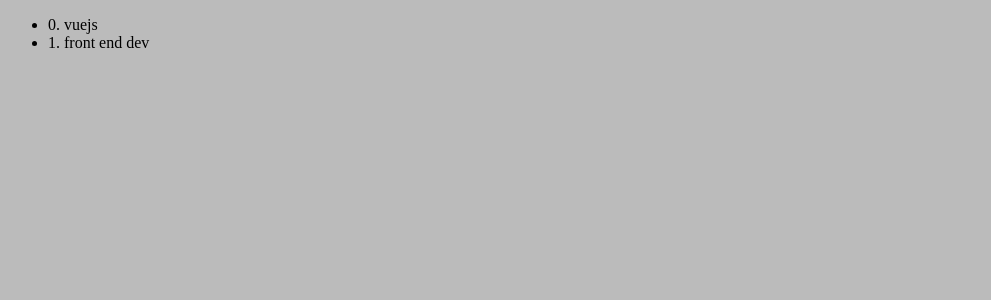
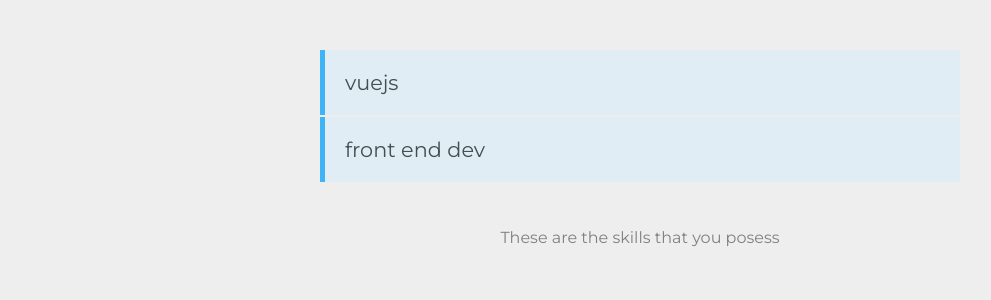
Before and after one commit to Arunscape/vue-tutorial, a Vue app: page / in a window 1280 px wide. Shown: the top 300 px of the page, without its empty margins (0-991 px from the left). Built offline with nearby package versions, Linux system fonts and the light colour scheme; a small style sheet from the web is missing.

Commit message:
add some css

```diff
--- a/src/App.vue
+++ b/src/App.vue
@@ -16,7 +16,33 @@
 </script>
 
 <style>
+@import url("https://fonts.googleapis.com/css?family=Montserrat:400,700");
 body {
-  background-color: #bbbbbb;
+  background-color: #eeeeee;
+  font-family: "Montserrat", sans-serif;
+  display: grid;
+  grid-template-rows: auto;
+  justify-items: center;
+  padding-top: 50px;
+}
+body,
+html {
+  margin: 0;
+  height: 100%;
+}
+#app {
+  width: 50%;
+}
+nav {
+  padding: 20px 20px 20px 0;
+}
+nav a {
+  padding: 10px;
+  text-decoration: none;
+  background: #fff;
+  border-radius: 3px;
+  color: rgb(0, 110, 255);
+  font-weight: bold;
+  margin-right: 15px;
 }
 </style>
--- a/src/components/Skills.vue
+++ b/src/components/Skills.vue
@@ -3,17 +3,11 @@
     <div class="holder"></div>
     <ul>
       <li v-for="(data, index) in skills" :key="index">
-        {{ index }}. {{ data.skill }}
+        {{ data.skill }}
       </li>
     </ul>
 
-    <div
-      v-bind:style="{
-        backgroundColor: bgColor,
-        width: bgWidth,
-        height: bgHeight
-      }"
-    ></div>
+    <p>These are the skills that you posess</p>
   </div>
 </template>
 
@@ -33,12 +27,67 @@
 
 <!-- Add "scoped" attribute to limit CSS to this component only -->
 <style scoped>
+@import "https://cdn.jsdelivr.net/npm/animate.css@3.5.1";
+@import "https://maxcdn.bootstrapcdn.com/font-awesome/4.7.0/css/font-awesome.min.css";
+.holder {
+  background: #fff;
+}
+ul {
+  margin: 0;
+  padding: 0;
+  list-style-type: none;
+}
+
+ul li {
+  padding: 20px;
+  font-size: 1.3em;
+  background-color: #e0edf4;
+  border-left: 5px solid #3eb3f6;
+  margin-bottom: 2px;
+  color: #3e5252;
+}
+p {
+  text-align: center;
+  padding: 30px 0;
+  color: gray;
+}
+.container {
+  box-shadow: 0px 0px 40px lightgray;
+}
+input {
+  width: calc(100% - 40px);
+  border: 0;
+  padding: 20px;
+  font-size: 1.3em;
+  background-color: #323333;
+  color: #687f7f;
+}
 .alert {
-  background-color: yellow;
-  width: 100%;
-  height: 30px;
+  background: #fdf2ce;
+  font-weight: bold;
+  display: inline-block;
+  padding: 5px;
+  margin-top: -20px;
 }
-.another-class {
-  border: 5px solid black;
+.alert-in-enter-active {
+  animation: bounce-in 0.5s;
+}
+.alert-in-leave-active {
+  animation: bounce-in 0.5s reverse;
+}
+@keyframes bounce-in {
+  0% {
+    transform: scale(0);
+  }
+  50% {
+    transform: scale(1.5);
+  }
+  100% {
+    transform: scale(1);
+  }
+}
+i {
+  float: right;
+  cursor: pointer;
 }
 </style>
```
